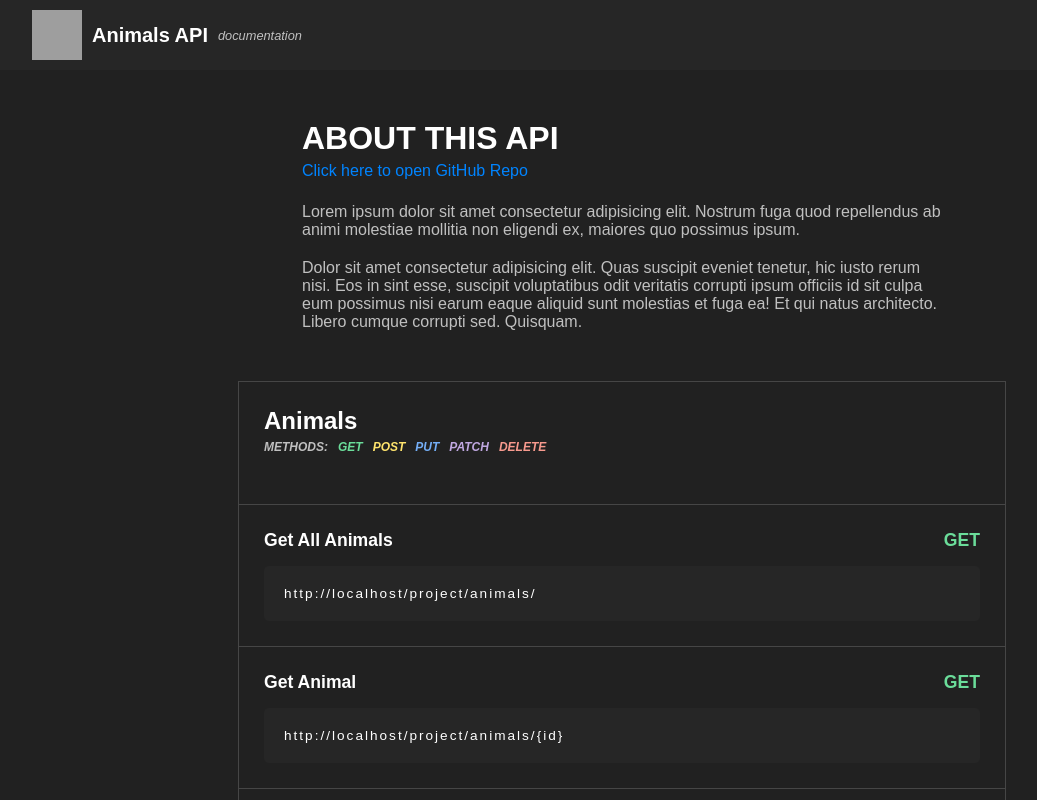
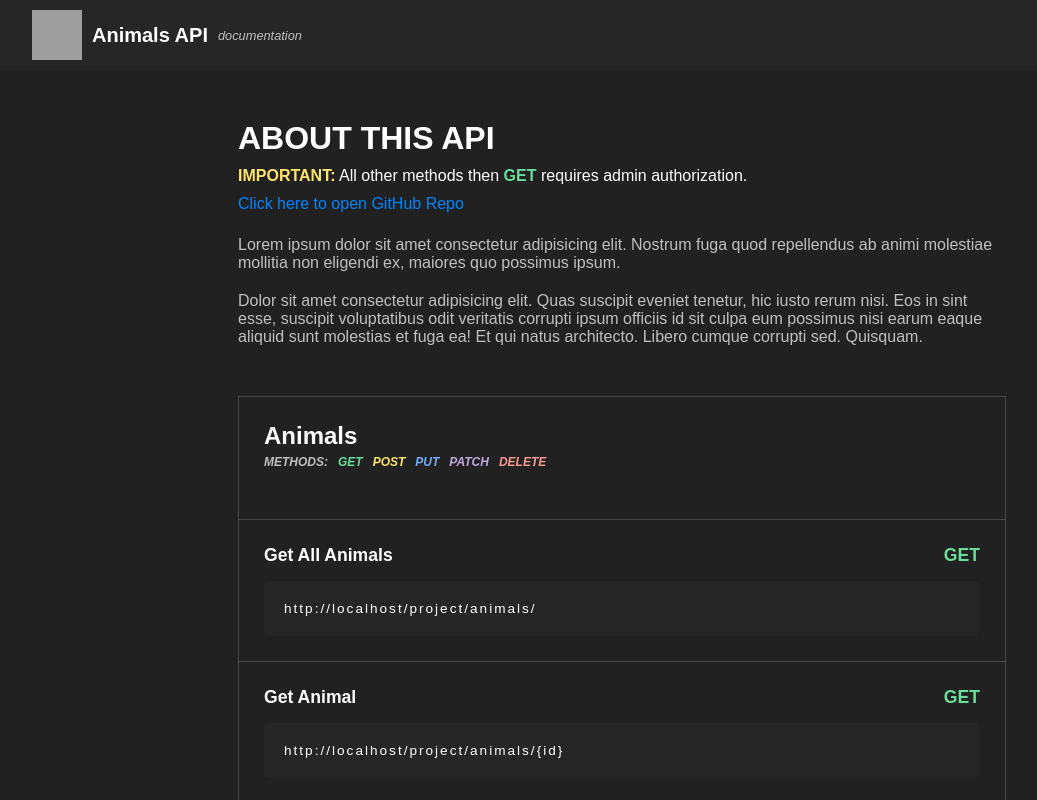
Before and after one commit to KatyTye/animals_api, a React (Vite) app in the folder routes/documentation/: page / in a window 1280 px wide. Shown: the top 800 px of the page, without its empty margins (18-1055 px from the left). Built offline with nearby package versions, Linux system fonts and the light colour scheme; grey boxes are pictures that could not be loaded.

Commit message:
feat: added important to articles and styling for it

```diff
--- a/routes/documentation/src/components/Article.jsx
+++ b/routes/documentation/src/components/Article.jsx
@@ -5,6 +5,14 @@ export default function Article() {
 			<h2 className="page-article__title">
 				ABOUT THIS API
 			</h2>
+
+			<p className="page-article__important">
+				<span>
+					IMPORTANT:
+				</span> All other methods then
+				<span className="GET"> GET </span>
+				requires admin authorization.
+			</p>
 
 			<a href="https://github.com/KatyTye/animals_api" target="_blank">
 				Click here to open GitHub Repo
--- a/routes/documentation/src/styles/_article.sass
+++ b/routes/documentation/src/styles/_article.sass
@@ -4,14 +4,23 @@
 // ARTICLE STYLING
 
 .page-article
-	width: 50dvw
+	width: 60dvw
 	min-width: 350px
-	max-width: 700px
+	max-width: 1000px
 
 	&__title
 		font-size: 2rem
 		margin-bottom: 5px
 
+	&__important
+		margin: 10px 0
+
+		& span:first-child
+			color: var.$tag-POST
+
+		& span
+			font-weight: bold
+
 	&__text
 		margin-top: 20px
 		color: var.$secondary-text-color
```
